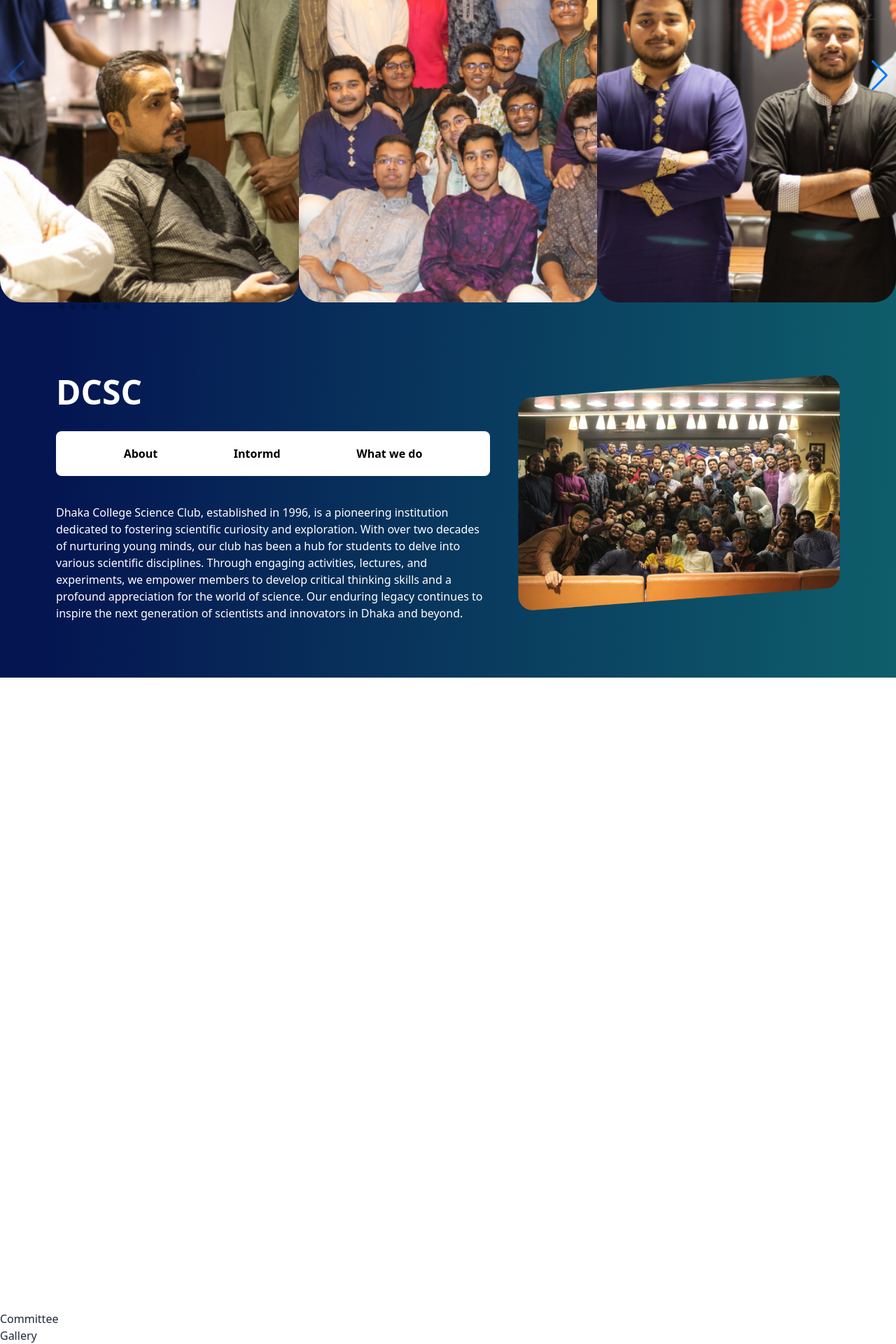
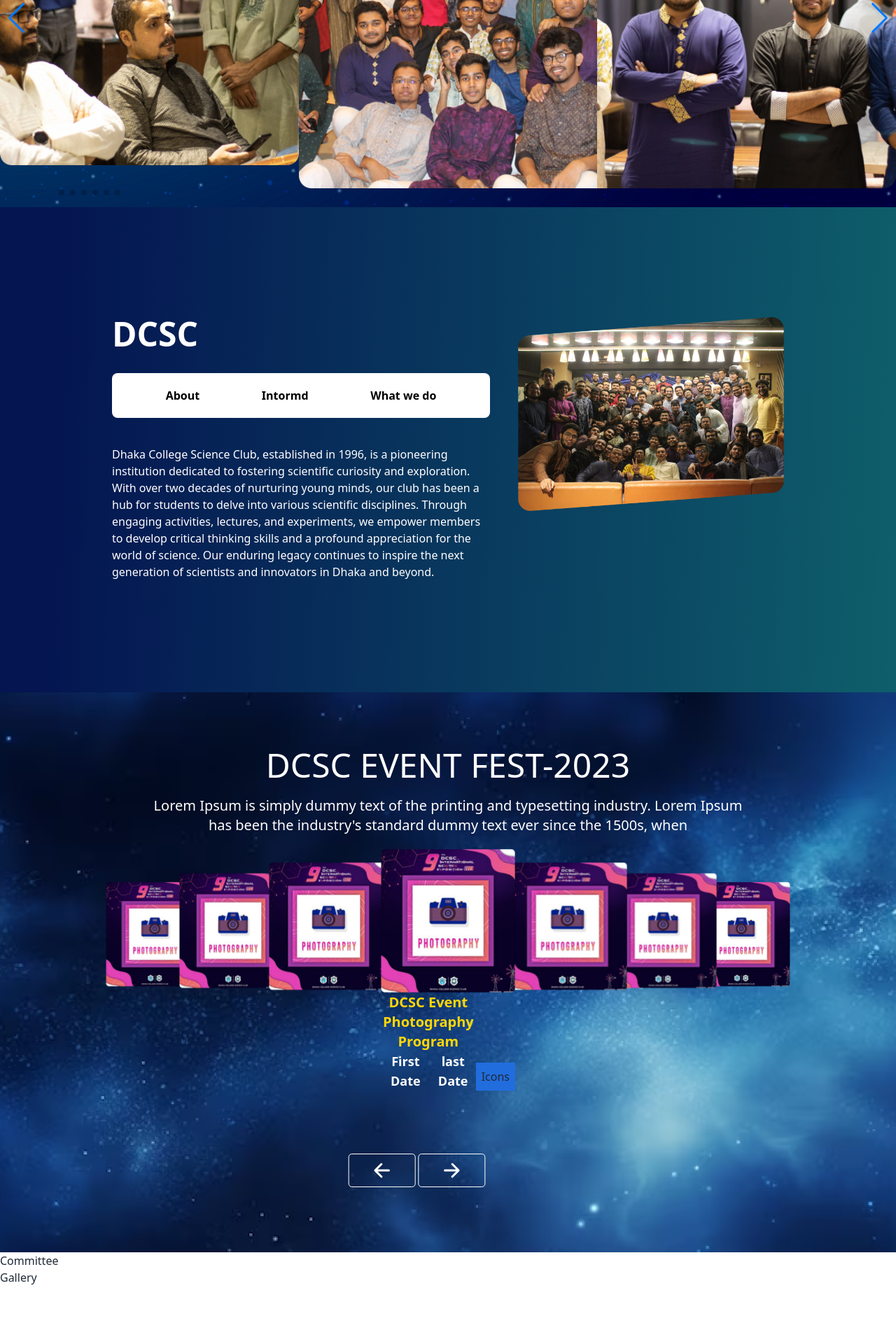
Before and after one commit to RownakHayat/yolo-studio, a React (Create React App) app: page / in a window 1280 px wide. Shown: the part 504-2424 px from the top of the page at 70% size. After the commit the page ends 2341 px from the top, so only its background shows below. Built offline with nearby package versions, Linux system fonts and the light colour scheme.

Commit message:
all update

```diff
--- a/package.json
+++ b/package.json
@@ -17,6 +17,8 @@
     "react-responsive-carousel": "^3.2.23",
     "react-router-dom": "^6.17.0",
     "react-scripts": "5.0.1",
+    "react-slick": "^0.29.0",
+    "slick-carousel": "^1.8.1",
     "swiper": "^11.0.3",
     "swiper-react": "^1.0.0",
     "web-vitals": "^2.1.4"
--- a/src/Components/AllEventPage/AllEventPage.jsx
+++ b/src/Components/AllEventPage/AllEventPage.jsx
@@ -1,26 +1,110 @@
-import React, { useRef, useState } from "react";
+import React, { useState } from "react";
 import "../../assest/css/AllEvent.css";
+import evtbg from "../../assest/images/image 84.png";
+import evtImg from "../../assest/images/Rectangle 8.png";
 
 import ReactDatePicker from "react-datepicker";
+
+import { Swiper, SwiperSlide } from "swiper/react";
+
+import "swiper/css";
+import "swiper/css/effect-coverflow";
+import "swiper/css/pagination";
+import "swiper/css/navigation";
+import { EffectCoverflow, Navigation, Pagination } from "swiper/modules";
+
+// import { EffectCoverflow, Pagination, Navigation } from 'swiper';
 
 export default function AllEventPage() {
   const [startDate, setStartDate] = useState(new Date());
 
+  const backgroundImageStyle = {
+    backgroundImage: `url("${evtbg}")`,
+  };
+
   return (
-    <div className="">
+    <div
+      className=" w-full h-screen bg-cover bg-no-repeat"
+      style={backgroundImageStyle}
+    >
       <div className="">
-        <div className="">
-          <div className="text-white items-center">
-            <h1 className="text-5xl">DCSC EVENT FEST-2023</h1>
-            <p>
+        <div className="flex justify-center items-center">
+          <div className="text-white">
+            <h1 className="text-5xl text-center mt-20">DCSC EVENT FEST-2023</h1>
+            <p className="text-xl text-center m-5">
               Lorem Ipsum is simply dummy text of the printing and typesetting
-              industry. Lorem Ipsum has been the industry's standard dummy text
-              ever since the 1500s, when
+              industry. Lorem Ipsum <br /> has been the industry's standard
+              dummy text ever since the 1500s, when
             </p>
           </div>
         </div>
-        <div className="swiper_container w-full">
-
+      </div>
+      <div className="container">
+        <Swiper
+          effect={"coverflow"}
+          grabCursor={true}
+          centeredSlides={true}
+          loop={true}
+          slidesPerView={"auto"}
+          coverflowEffect={{
+            rotate: 0,
+            stretch: 0,
+            depth: 100,
+            modifier: 2.5,
+          }}
+          pagination={{ el: ".swiper-pagination", clickable: true }}
+          navigation={{
+            nextEl: ".swiper-button-next",
+            prevEl: ".swiper-button-prev",
+            clickable: true,
+          }}
+          modules={[EffectCoverflow, Pagination, Navigation]}
+          className="swiper_container"
+        >
+          <div className="">
+            <SwiperSlide className="">
+              <img src={evtImg} alt="slide_image" />
+              <div className="flex ">
+                <div className="">
+                  <h4 className="text-[#FFD707] text-xl flex text-center font-semibold">
+                    DCSC Event Photography Program
+                  </h4>
+                  <div className="flex text-white text-lg font-semibold">
+                    <p>First Date</p>
+                    <p>last Date</p>
+                  </div>
+                </div>
+                <button className="bg-[#216DDE] flex mt-auto mb-0 p-2">Icons</button>
+              </div>
+            </SwiperSlide>
+            <SwiperSlide>
+              <img src={evtImg} alt="slide_image" />
+            </SwiperSlide>
+            <SwiperSlide>
+              <img src={evtImg} alt="slide_image" />
+            </SwiperSlide>
+            <SwiperSlide>
+              <img src={evtImg} alt="slide_image" />
+            </SwiperSlide>
+            <SwiperSlide>
+              <img src={evtImg} alt="slide_image" />
+            </SwiperSlide>
+            <SwiperSlide>
+              <img src={evtImg} alt="slide_image" />
+            </SwiperSlide>
+            <SwiperSlide>
+              <img src={evtImg} alt="slide_image" />
+            </SwiperSlide>
+          </div>
+        </Swiper>
+        <div className="slider-controler">
+          <div className="swiper-button-prev slider-arrow">
+            <ion-icon name="arrow-back-outline"></ion-icon>
+          </div>
+          <div className="swiper-button-next slider-arrow">
+            <ion-icon name="arrow-forward-outline"></ion-icon>
+          </div>
+          <div className="swiper-pagination"></div>
         </div>
       </div>
     </div>
--- a/src/Components/HomePage/HomePage.jsx
+++ b/src/Components/HomePage/HomePage.jsx
@@ -37,7 +37,7 @@
               <SwiperSlide className="rounded-full">
                 <img src={image1} alt="" />
               </SwiperSlide>
-              <SwiperSlide className="rounded-full">
+              <SwiperSlide className="rounded-full ">
                 <img src={image2} alt="" />
               </SwiperSlide>
               <SwiperSlide className="rounded-full">
@@ -66,7 +66,8 @@
         </div>
       </div>
       <div>
-        <div className="lg:grid lg:grid-cols-2 gap-10">
+        <div className="">
+          <div className="lg:grid lg:grid-cols-2 gap-10 py-20 px-20">
           <div className="m-20 m-sm-5 max-w-sm w-full lg:max-w-full sm:flex ">
             <div className="grid-cols-6">
               <div className="">
@@ -109,6 +110,7 @@
               </div>
             </div>
           </div>
+          </div>
         </div>
       </div>
     </div>
--- a/src/assest/css/AllEvent.css
+++ b/src/assest/css/AllEvent.css
@@ -1,27 +1,24 @@
-.swiper_container {
+.container {
+  max-width: 124rem;
+  margin: 0 auto;
+}
+.swiper-3d {
+  perspective: 2000px;
+}
+.container.swiper_container {
   height: 52rem;
   padding: 2rem 0;
   position: relative;
 }
-
-.swiper-slide {
+.container.swiper_container.swiper-slide {
   width: 37rem;
   height: 42rem;
   position: relative;
 }
-
-.swiper-3d {
-  perspective: 1000px;
+.swiper-slide {
+  width: 15%;
+  height: 20%;
 }
-.swiper-slide {
-  flex-shrink: 0;
-  width: 20%;
-  height: 100%;
-  position: relative;
-  transition-property: transform;
-  display: block;
-}
-
 @media (max-width: 500px) {
   .swiper_container {
     height: 47rem;
@@ -30,18 +27,10 @@
     width: 28rem !important;
     height: 36rem !important;
   }
-  .swiper-slide img {
-    width: 28rem !important;
-    height: 36rem !important;
-  }
+
 }
 
-.swiper-slide img {
-  width: 37rem;
-  height: 42rem;
-  border-radius: 2rem;
-  object-fit: cover;
-}
+
 
 .swiper-slide-shadow-left,
 .swiper-slide-shadow-right {
@@ -50,20 +39,20 @@
 
 .slider-controler {
   position: relative;
-  bottom: 2rem;
+  margin-top: 7rem;
   display: flex;
   align-items: center;
   justify-content: center;
 }
 
 .slider-controler .swiper-button-next {
-  left: 58% !important;
+  left: 51% !important;
   transform: translateX(-58%) !important;
+
 }
-
 @media (max-width: 990px) {
   .slider-controler .swiper-button-next {
-    left: 70% !important;
+    left: 51% !important;
     transform: translateX(-70%) !important;
   }
 }
@@ -90,10 +79,11 @@
 }
 
 .slider-controler .slider-arrow {
+  border: 1px solid white;
   background: var(--white);
-  width: 3.5rem;
-  height: 3.5rem;
-  border-radius: 50%;
+  border-radius: 5px;
+  width: 6rem;
+  height: 3rem;
   left: 42%;
   transform: translateX(-42%);
   filter: drop-shadow(0px 8px 24px rgba(18, 28, 53, 0.1));
@@ -101,7 +91,7 @@
 
 .slider-controler .slider-arrow ion-icon {
   font-size: 2rem;
-  color: #222224;
+  color: #FFFF;
 }
 
 .slider-controler .slider-arrow::after {
--- a/src/assest/css/HomePage.css
+++ b/src/assest/css/HomePage.css
@@ -1,21 +1,22 @@
 
 .swiper-slide {
     text-align: center;
-    font-size: 18px;
-    background: #fff;
-
     /* Center slide text vertically */
     display: flex;
     justify-content: center;
     align-items: center;
+    /* width: 25rem; */
+
   }
 
-  .swiper-slide img {
+  /* .swiper-slide img {
     display: block;
     width: 100%;
     height: 20%;
     object-fit: cover;
   }
+   */
+
   .dcsc-container{
     background: linear-gradient(92.56deg, #041551 9.22%, #0E5E6B 99.52%);
   }
```
Also changed, not shown: src/assest/images/Group 56.png (deleted), 1 other file (tests, documents, lock files or other folders).
